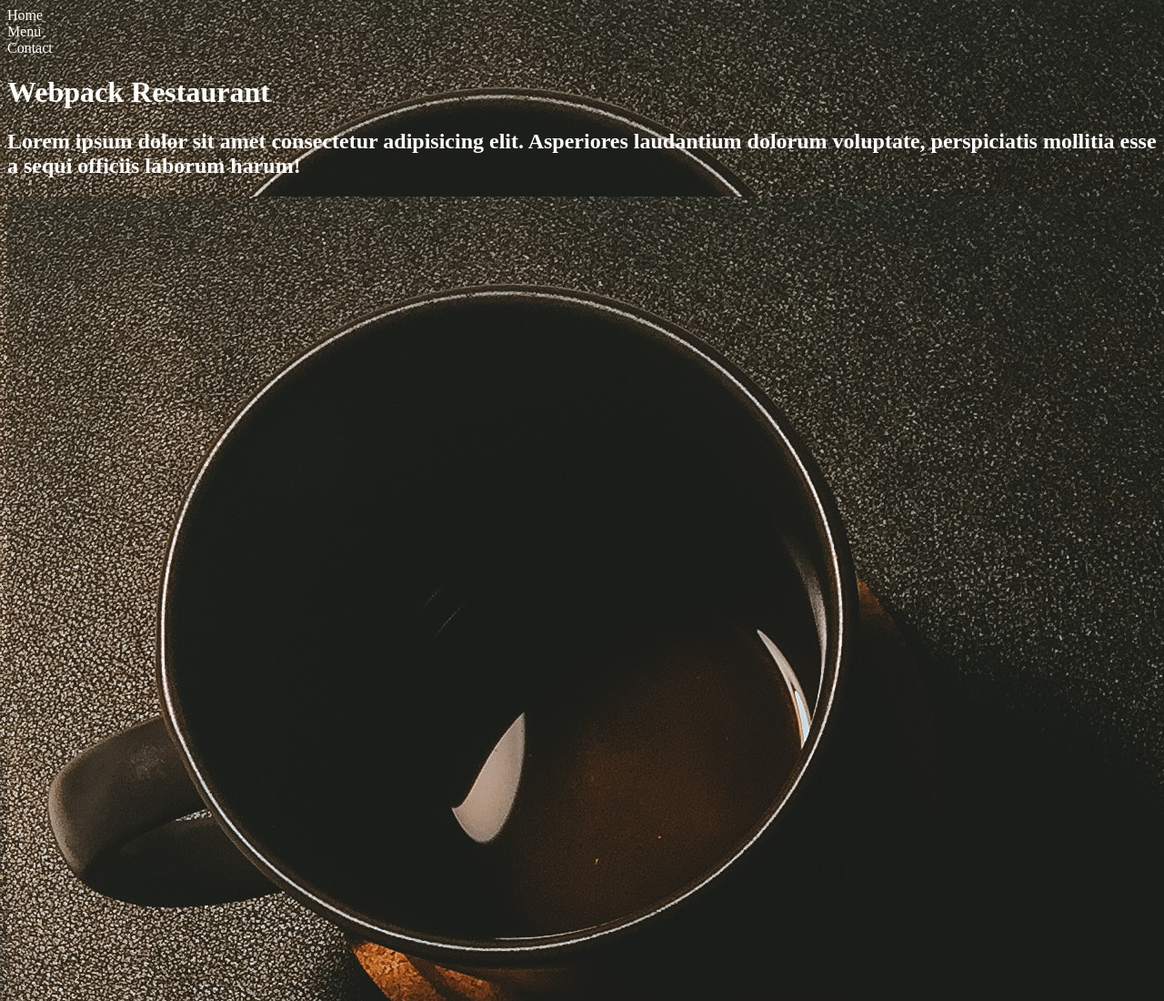
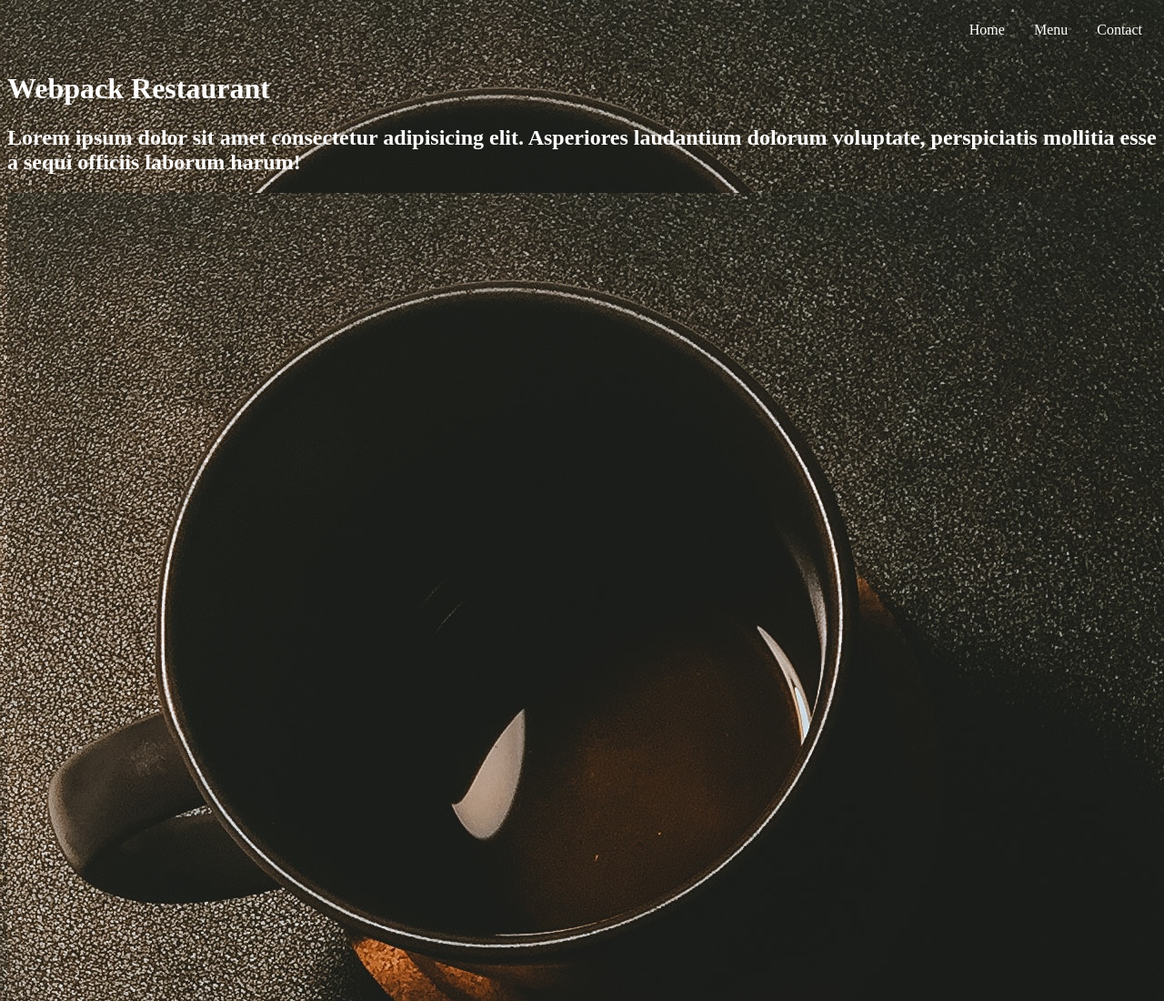
Before and after one commit to quirkyoni/Restaurant-Page, a website built with webpack: page dist/index.html in a window 1280 px wide. Shown: the top 1100 px of the page at 91% size. Built offline with Linux system fonts and the light colour scheme.

Commit message:
Added CSS to navbar

```diff
--- a/src/style.css
+++ b/src/style.css
@@ -2,3 +2,12 @@ body {
     color: white;
     background: url('./hero.jpeg');
 }
+
+nav {
+    display: flex;
+    justify-content: flex-end;
+}
+
+nav > * {
+    margin: 1rem;
+}
```
Also changed, not shown: dist/bundle.js.
